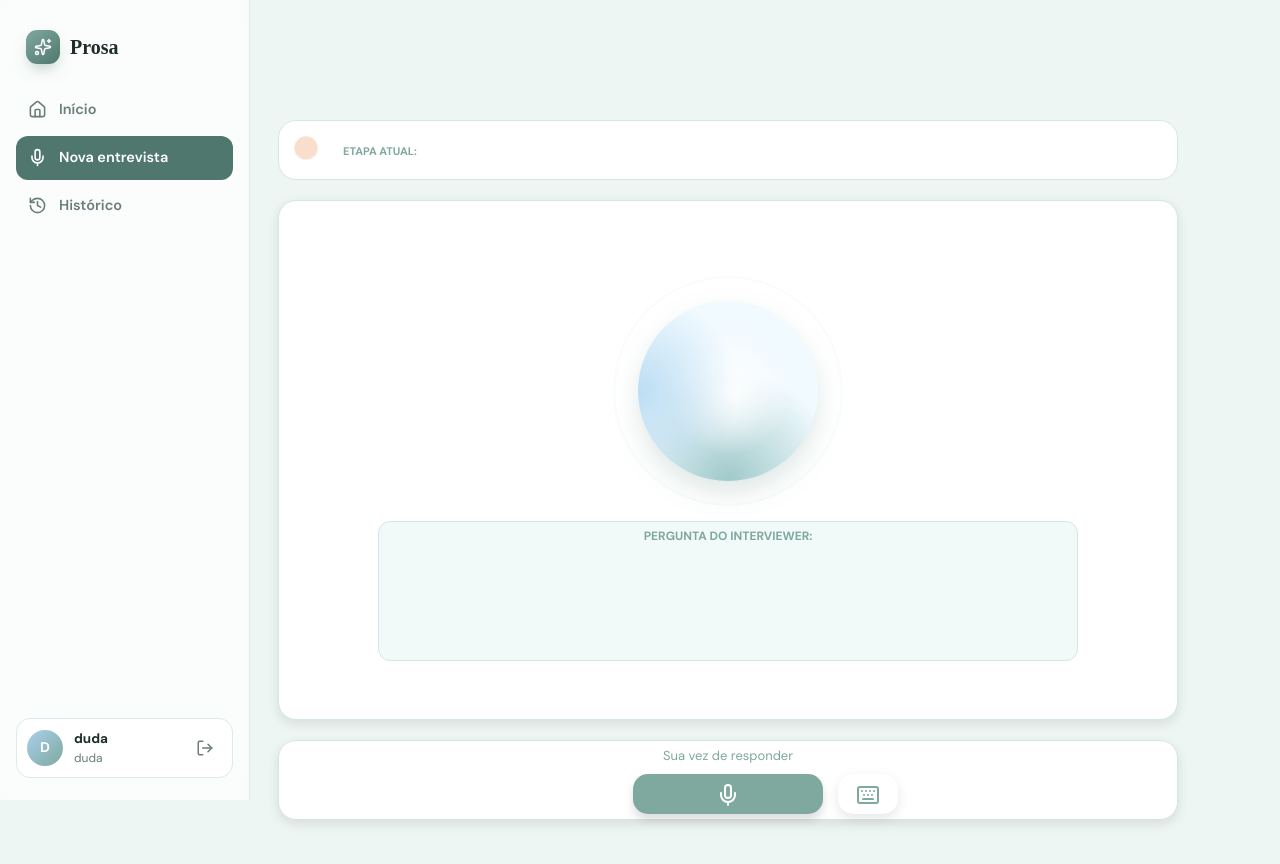
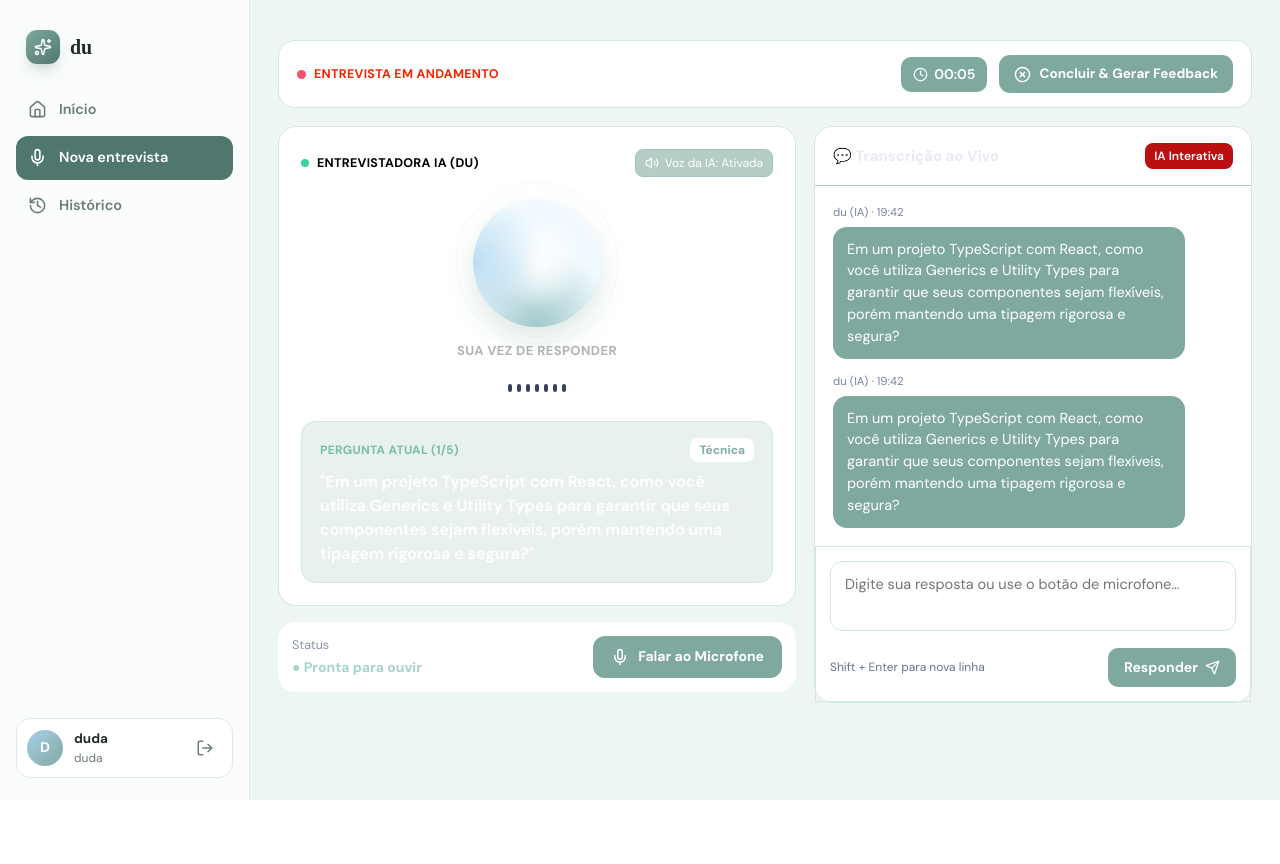
Before and after one commit to joaopaulotr/AEP-ESOFT6SA, a React (Vite) app in the folder frontend/: page /entrevista in a window 1280 px wide. Shown: the top 864 px of the page. After the commit the page ends 800 px from the top, so only its background shows below. Built offline with nearby package versions, Linux system fonts and the light colour scheme; a web font is replaced by a local one.

Commit message:
add interviewer

```diff
--- a/frontend/src/components/SideBar.jsx
+++ b/frontend/src/components/SideBar.jsx
@@ -35,7 +35,7 @@ export default function Sidebar({ children }) {
             <aside style={{ ...style.rail, ...(isMobile ? style.railMobile : {}) }}>
                 <div style={style.brand}>
                     <div style={style.brandMark}><Sparkles size={18} /></div>
-                    {!isMobile && <span style={style.brandName}>Prosa</span>}
+                    {!isMobile && <span style={style.brandName}>du</span>}
                 </div>
 
                <nav style={{
--- a/frontend/src/screens/InterviewScreen.jsx
+++ b/frontend/src/screens/InterviewScreen.jsx
@@ -1,46 +1,67 @@
-import { useState, useRef, useEffect } from "react"
+import { useState, useRef, useEffect } from "react";
 import React from "react";
+import { useNavigate } from "react-router-dom";
 import SideBar from "../components/SideBar";
 import Avatar from "../components/Avatar";
-import Pointer from "../components/Pointer";
-import NavBar from "../components/NavBar";
-import { Mic, Square, Clock, MessageCircle, Check, ArrowRight, Keyboard } from "lucide-react";
+import { Mic, Square, Send, Volume2, XCircle, Clock } from "lucide-react";
 
-const INTERVIEWER = "interviewer";
+const INTERVIEWER = "du";
 
 
+const PERGUNTAS = [
+    { tipo: "Técnica", texto: "Em um projeto TypeScript com React, como você utiliza Generics e Utility Types para garantir que seus componentes sejam flexíveis, porém mantendo uma tipagem rigorosa e segura?" },
+    { tipo: "Técnica", texto: "Como você gerencia estado global em uma aplicação React de médio porte? Compare as abordagens que já usou." },
+    { tipo: "Comportamental", texto: "Conte sobre uma vez em que você teve um desacordo técnico com o time e como chegaram a uma decisão." },
+    { tipo: "Técnica", texto: "Que estratégias você aplica para otimizar performance e evitar re-renderizações desnecessárias?" },
+    { tipo: "Comportamental", texto: "Por que essa vaga faz sentido pra você e o que espera dos próximos anos?" },
+];
 
 export default function InterviewScreen() {
+    const navigate = useNavigate();
     const [gravando, setGravando] = useState(false);
+    const [turno, setTurno] = useState("interviewer");
+    const [idx, setIdx] = useState(0);
+    const [segundos, setSegundos] = useState(0);
+    const [transcricao, setTranscricao] = useState([]);
+    const [texto, setTexto] = useState("");
+
     const mediaRecorderRef = useRef(null);
     const chunksRef = useRef([]);
-    const [falando, setFalando] = useState(false);
-    const [turno, setTurno] = useState("interviewer");
+
+    const atual = PERGUNTAS[idx];
+
+    useEffect(() => {
+        const t = setInterval(() => setSegundos((s) => s + 1), 1000);
+        return () => clearInterval(t);
+    }, []);
 
     useEffect(() => {
         setTurno("interviewer");
-        const timer = setTimeout(() => setTurno("voce"), 3000);
-        return () => clearTimeout(timer);
-    }, []);
+        setTranscricao((prev) => [...prev, { quem: "ia", texto: atual.texto, hora: agora() }]);
+        const t = setTimeout(() => setTurno("voce"), 2600);
+        return () => clearTimeout(t);
+    }, [idx]);
+
+    function agora() {
+        return new Date().toLocaleTimeString("pt-BR", { hour: "2-digit", minute: "2-digit" });
+    }
+    function mmss(s) {
+        const m = String(Math.floor(s / 60)).padStart(2, "0");
+        const seg = String(s % 60).padStart(2, "0");
+        return `${m}:${seg}`;
+    }
+
     async function comecarGravacao() {
         try {
-
             const stream = await navigator.mediaDevices.getUserMedia({ audio: true });
             const recorder = new MediaRecorder(stream);
             chunksRef.current = [];
+            recorder.ondataavailable = (e) => { if (e.data.size > 0) chunksRef.current.push(e.data); };
+            recorder.onstop = () => {
+                stream.getTracks().forEach((t) => t.stop());
 
-
-            recorder.ondataavailable = (e) => {
-                if (e.data.size > 0) chunksRef.current.push(e.data);
+                responder(" Resposta enviada por voz");
             };
-
-
-            recorder.onstop = () => {
-                stream.getTracks().forEach(t => t.stop());
-                const audioBlob = new Blob(chunksRef.current, { type: "audio/webm" });
-                enviarAudio(audioBlob);
-            };
-
             recorder.start();
             mediaRecorderRef.current = recorder;
             setGravando(true);
@@ -54,150 +75,410 @@ export default function InterviewScreen() {
         setGravando(false);
     }
 
-    function enviarAudio(audioBlob) {
-        const url = URL.createObjectURL(audioBlob);
-        new Audio(url).play();
-        setTurno("interviewer");
+    function responder(msg) {
+        const conteudo = (msg ?? texto).trim();
+        if (!conteudo || turno !== "voce") return;
+        setTranscricao((prev) => [...prev, { quem: "voce", texto: conteudo, hora: agora() }]);
+        setTexto("");
+        avancar();
     }
 
-    function tocarFala(audioBlob) {
-        const url = URL.createObjectURL(audioBlob);
-        const audio = new Audio(url);
+    function avancar() {
+        if (idx < PERGUNTAS.length - 1) {
+            setIdx((i) => i + 1);
+        } else {
+            navigate("/feedback");
+        }
+    }
 
-        audio.onplay = () => {
-            setFalando(true);
-        };
-        audio.onended = () => {
-            setFalando(false);
-            setTurno("voce");
-        };
-
-        audio.play();
-    }
+    const ouvindo = turno === "voce" && gravando;
+    const iaFalando = turno === "interviewer";
 
     return (
         <SideBar>
-            <div style={{ display: "flex", flexDirection: "column", alignItems: "center", gap: 20, width: "100%", maxWidth: 900, alignSelf: "flex-start", marginTop: 80, }}>
+            <div style={style.root}>
+                <style>{CSS}</style>
 
-                <div style={style.etapa}>
-                    <Pointer style={{marginTop: 20, marginLeft: 20}}/>
-                    <span style={{ fontFamily: "DM Sans", fontWeight: "bold", fontSize: 11, color: "#7fa89f", marginLeft: 30, marginTop: 10 }}>ETAPA ATUAL: </span>
 
-                </div>
-                <div style={style.painel}>
-                    <Avatar size={180} style={{ marginTop: 100, animation: falando ? "pulsar 0.8s ease-in-out infinite" : "pulsar 4s ease-in-out infinite" }} />
-                    <div style={style.pergunta}>
-                        <span style={{ fontFamily: "DM Sans", fontWeight: "bold", fontSize: 12, color: "#7fa89f" }}>PERGUNTA DO INTERVIEWER: </span>
+                <header style={style.topbar}>
+                    <div style={{ display: "flex", alignItems: "center", gap: 14, flexWrap: "wrap" }}>
+                        <span style={style.recTag}><span className="rec-dot" /> ENTREVISTA EM ANDAMENTO</span>
+
+                    </div>
+                    <div style={{ display: "flex", alignItems: "center", gap: 12 }}>
+                        <span style={style.timer}><Clock size={15} /> {mmss(segundos)}</span>
+                        <button style={style.concluirBtn} onClick={() => navigate("/feedback")}>
+                            <XCircle size={17} /> Concluir & Gerar Feedback
+                        </button>
+                    </div>
+                </header>
+
+
+                <div style={style.row}>
+
+                    <div style={style.colLeft}>
+                        <div style={style.aiPanel}>
+                            <div style={style.panelHead}>
+                                <span style={style.online}><span className="online-dot" /> ENTREVISTADORA IA ({INTERVIEWER.toUpperCase()})</span>
+                                <span style={style.voiceChip}><Volume2 size={14} /> Voz da IA: Ativada</span>
+                            </div>
+
+                            <div style={style.avatarWrap}>
+                                <Avatar size={128} />
+                            </div>
+
+                            <p style={style.status}>
+                                {ouvindo ? "OUVINDO SUA RESPOSTA…" : iaFalando ? `${INTERVIEWER.toUpperCase()} ESTÁ FALANDO…` : "SUA VEZ DE RESPONDER"}
+                            </p>
+
+                            <div style={style.wave}>
+                                {[0, 1, 2, 3, 4, 5, 6].map((i) => (
+                                    <span key={i} className={ouvindo || iaFalando ? "bar on" : "bar"} style={{ animationDelay: `${i * 0.09}s` }} />
+                                ))}
+                            </div>
+
+                            <div style={style.qCard}>
+                                <div style={style.qHead}>
+                                    <span style={style.qLabel}>PERGUNTA ATUAL ({idx + 1}/{PERGUNTAS.length})</span>
+                                    <span style={style.qTipo}>{atual.tipo}</span>
+                                </div>
+                                <p style={style.qTexto}>"{atual.texto}"</p>
+                            </div>
+                        </div>
+
+                        <div style={style.bottomBar}>
+                            <div style={{ flex: 1 }}>
+                                <p style={{ margin: 0, fontSize: 12.5, color: "#8a93ab" }}>Status</p>
+                                <p style={{ margin: "2px 0 0", fontSize: 14, fontWeight: 700, color: "#a7d4cb" }}>● Pronta para ouvir</p>
+                            </div>
+                            <button
+                                style={{ ...style.micBtn, opacity: turno === "voce" ? 1 : 0.5, cursor: turno === "voce" ? "pointer" : "default" }}
+                                disabled={turno !== "voce"}
+                                onClick={gravando ? pararGravacao : comecarGravacao}
+                            >
+                                {gravando ? <Square size={18} fill="#fff" /> : <Mic size={18} />}
+                                <span style={{ lineHeight: 1.1 }}>{gravando ? "Enviar resposta" : "Falar ao Microfone"}</span>
+                            </button>
+                        </div>
                     </div>
 
-                </div>
-                <div style={style.barraInferior}>
-                    <div style={{ display: "flex", flexDirection: "column", alignItems: "center", gap: 8 }}>
-                        <p style={{ fontFamily: "DM Sans", fontSize: 13, color: "#7fa89f", margin: 0 }}>
-                            {turno === "interviewer" ? "O entrevistador está falando…" : "Sua vez de responder"}
-                        </p>
 
-                        <div style={{ display: "flex", position: "relative", flexDirection: "row", alignItems: "center", justifyContent: "center" }}>
-                            <button
-                                onClick={gravando ? pararGravacao : comecarGravacao}
-                                disabled={turno !== "voce"}
-                                style={{
-                                    ...style.microphone,
-                                    transform: gravando ? "scale(1.1)" : "scale(1)",
-                                    backgroundColor: gravando ? "#688b84" : "#7fa89f",
-                                    opacity: turno === "voce" ? 1 : 0.4,
-                                    cursor: turno === "voce" ? "pointer" : "default",
-                                }}
-                            >
-                                {gravando ? (
-                                    <Square size={24} color="#ffffff" fill="#ffffff" />
-                                ) : (
-                                    <Mic size={24} color="#ffffff" />
-                                )}
-                            </button>
-                            <button style={style.teclado}>
-                                <Keyboard size={24} color="#7fa89f" />
-                            </button>
+                    <div style={style.colRight}>
+                        <div style={style.transHead}>
+                            <span style={{ display: "flex", alignItems: "center", gap: 8, fontWeight: 700, color: "#e7eaf3", fontSize: 15 }}>
+                                💬 Transcrição ao Vivo
+                            </span>
+                            <span style={style.pill}>IA Interativa</span>
+                        </div>
+
+                        <div style={style.msgs}>
+                            {transcricao.map((m, i) => (
+                                <div key={i} style={{ alignSelf: m.quem === "ia" ? "flex-start" : "flex-end", maxWidth: "88%" }}>
+                                    <div style={style.msgMeta}>
+                                        {m.quem === "ia" ? `${INTERVIEWER} (IA)` : "Você"} · {m.hora}
+                                    </div>
+                                    <div style={{ ...style.bubble, ...(m.quem === "voce" ? style.bubbleMe : {}) }}>{m.texto}</div>
+                                </div>
+                            ))}
+                        </div>
+
+                        <div style={style.compose}>
+                            <textarea
+                                style={style.textarea}
+                                placeholder="Digite sua resposta ou use o botão de microfone…"
+                                value={texto}
+                                onChange={(e) => setTexto(e.target.value)}
+                                onKeyDown={(e) => { if (e.key === "Enter" && !e.shiftKey) { e.preventDefault(); responder(); } }}
+                            />
+                            <div style={style.composeFoot}>
+                                <span style={{ fontSize: 12, color: "#6a7391" }}>Shift + Enter para nova linha</span>
+                                <button style={style.responderBtn} onClick={() => responder()}>Responder <Send size={15} /></button>
+                            </div>
                         </div>
                     </div>
                 </div>
             </div>
-
         </SideBar>
     );
 }
 
-
+const CSS = `
+@import url('https://fonts.googleapis.com/css2?family=DM+Sans:opsz,wght@9..40,300..700&display=swap');
+.rec-dot{width:9px;height:9px;border-radius:50%;background:#f0526b;animation:pulseRed 1.4s infinite}
+.online-dot{width:8px;height:8px;border-radius:50%;background:#38d39f}
+@keyframes pulseRed{0%{box-shadow:0 0 0 0 rgba(240,82,107,.6)}70%{box-shadow:0 0 0 8px rgba(240,82,107,0)}100%{box-shadow:0 0 0 0 rgba(240,82,107,0)}}
+.bar{width:4px;height:8px;border-radius:99px;background:#39415f}
+.bar.on{background:linear-gradient(#8b7bff,#5aa8ff);animation:wave .9s ease-in-out infinite}
+@keyframes wave{0%,100%{height:8px}50%{height:24px}}
+textarea:focus{outline:none;border-color:#6d5efc !important}
+`;
 
 const style = {
-
-
-    etapa: {
+    root: {
         width: "100%",
-        maxWidth: 900,
-        height: 60,
+        boxSizing: "border-box",
+        fontFamily: "'DM Sans',sans-serif",
+    },
+    topbar: {
+        display: "flex",
+        alignItems: "center",
+        justifyContent: "space-between",
+        gap: 16,
+        flexWrap: "wrap",
         backgroundColor: "#ffffff",
+        borderRadius: 16,
+        border: "1px solid #d1e9e4",
+        padding: "14px 18px",
+        marginBottom: 18,
+    },
+    recTag: {
+        display: "inline-flex",
+        alignItems: "center",
+        gap: 8,
+        color: "#f52500",
+        fontWeight: 700,
+        fontSize: 12.5,
+        letterSpacing: .3,
+    },
+    pill: {
+        fontSize: 12,
+        fontWeight: 600,
+        color: "#ffffff",
+        background: "#bb1010",
+        border: "none",
+        borderRadius: 8,
+        padding: "4px 9px",
+    },
+    timer: {
+        display: "inline-flex",
+        alignItems: "center",
+        gap: 6,
+        color: "#ffffff",
+        background: "#7fa89f",
+        border: "none",
+        borderRadius: 10,
+        padding: "7px 12px",
+        fontWeight: 600,
+        fontSize: 14,
+    },
+    concluirBtn: {
+        display: "inline-flex",
+        alignItems: "center",
+        gap: 8,
+         background: "#7fa89f",
+        color: "#ffffff",
+        border: "none",
+        borderRadius: 11,
+        padding: "9px 15px",
+        fontWeight: 700,
+        fontSize: 13.5,
+        cursor: "pointer",
+    },
+    row: {
+        display: "flex",
+        gap: 18,
+        alignItems: "stretch",
+        flexWrap: "wrap",
+    },
+    colLeft: {
+        flex: "1 1 420px",
+        minWidth: 320,
+        display: "flex",
+        flexDirection: "column",
+        gap: 16,
+    },
+    colRight: {
+        flex: "1 1 340px",
+        minWidth: 300,
+        display: "flex",
+        flexDirection: "column",
+        background: "#ffffff",
+        border: "1px solid #d1e9e4",
         borderRadius: 18,
+    },
+    aiPanel: {
+        background: "#ffffff",
         border: "1px solid #d1e9e4",
-
+        borderRadius: 18,
+        padding: 22,
+        display: "flex",
+        flexDirection: "column",
+        alignItems: "center",
+        gap: 14,
     },
-    painel: {
+    panelHead: {
+        width: "100%",
+        display: "flex",
+        justifyContent: "space-between",
         alignItems: "center",
-        textAlign: "center",
-        flexDirection: "column",
+        flexWrap: "wrap",
+        gap: 8,
+    },
+    online: {
+        display: "inline-flex",
+        alignItems: "center",
+        gap: 8,
+        color: "#000000",
+        fontWeight: 700,
+        fontSize: 12.5,
+        letterSpacing: .3,
+    },
+    voiceChip: {
+        display: "inline-flex",
+        alignItems: "center",
+        gap: 6,
+        fontSize: 12,
+        color: "#ffffff",
+        backgroundColor: "#b5ccc7",
+        border: "1px solid #a0c4c5",
+        borderRadius: 8,
+        padding: "4px 9px",
+    },
+    avatarWrap: {
+        marginTop: 8,
+    },
+    status: {
+        margin: 0,
+        color: "#b2b4b9",
+        fontWeight: 700,
+        fontSize: 13,
+        letterSpacing: .4,
+    },
+    wave: {
         display: "flex",
-        borderRadius: 18,
-        maxWidth: 900,
-        backgroundColor: "#ffffff",
-        height: 520,
-        boxShadow: "0px 4px 12px rgba(0, 0, 0, 0.1)",
+        gap: 5,
+        alignItems: "center",
+        height: 26,
+    },
+    qCard: {
         width: "100%",
+         backgroundColor: "#e8f1ef",
         border: "1px solid #d1e9e4",
-    },
-
-    pergunta: {
-        width: "100%",
-        maxWidth: 700,
-        marginTop: 40,
-        height: "auto",
-        minHeight: 140,
-        backgroundColor: "#f1faf8",
-        border: "1px solid #d1e9e4",
-        borderRadius: 12,
+        borderRadius: 14,
+        padding: "16px 18px",
+        marginTop: 6,
         boxSizing: "border-box",
     },
-    barraInferior: {
-        width: "100%",
-        maxWidth: 900,
-        height: 80,
+    qHead: {
         display: "flex",
-        backgroundColor: "#ffffff",
+        justifyContent: "space-between",
+        alignItems: "center",
+        marginBottom: 8,
+    },
+    qLabel: {
+        color: "#78bda8",
+        fontWeight: 700,
+        fontSize: 12,
+        letterSpacing: .3,
+    },
+    qTipo: {
+        fontSize: 12,
+        fontWeight: 700,
+        color: "#81aca9",
+        background: "#ffffff",
+        border: "none",
+        borderRadius: 8,
+        padding: "3px 9px",
+    },
+    qTexto: {
+        margin: 0,
+        color: "#ffffff",
+        fontSize: 16,
+        lineHeight: 1.5,
+        fontWeight: 600,
+    },
+    bottomBar: {
+        background: "#ffffff",
+        border: "none",
         borderRadius: 18,
-        border: "1px solid #d1e9e4",
+        padding: 14,
         display: "flex",
         alignItems: "center",
-        boxShadow: "0px 4px 12px rgba(0, 0, 0, 0.1)",
-        justifyContent: "center",
+        gap: 14,
+        flexWrap: "wrap",
     },
-    microphone: {
-        width: 190,
-        height: 40,
-
-        borderRadius: 15,
-        boxShadow: "0px 6px 8px rgba(34, 34, 34, 0.15)",
+    micBtn: {
+        display: "inline-flex",
+        alignItems: "center",
+        gap: 9,
+        color: "#fff",
         border: "none",
-        transition: "all 0.2s",
-
+        borderRadius: 12,
+        padding: "12px 18px",
+        fontWeight: 700,
+        fontSize: 14,
+        background: "#7fa89f",
+        flexShrink: 0,
     },
-    teclado: {
-        width: 60,
-        height: 40,
-        marginLeft: 20,
-        borderRadius: 15,
-        boxShadow: "0px 4px 12px rgba(0, 0, 0, 0.1)",
+    transHead: {
+        display: "flex",
+        justifyContent: "space-between",
+        alignItems: "center",
+        padding: "16px 18px",
+        borderBottom: "1px solid #a7caca",
+    },
+    msgs: {
+        flex: 1,
+        minHeight: 320,
+        maxHeight: 520,
+        overflowY: "auto",
+        padding: 18,
+        display: "flex",
+        flexDirection: "column",
+        gap: 14,
+    },
+    msgMeta: {
+        fontSize: 11.5,
+        color: "#7a83a3",
+        marginBottom: 5,
+    },
+    bubble: {
+        background: "#7fa89f",
+        color: "#ffffff",
+        borderRadius: 14,
+        padding: "12px 14px",
+        fontSize: 14.5,
+        lineHeight: 1.5,
+    },
+    bubbleMe: {
+        background: "linear-gradient(135deg,#33306e,#3a2f6b)",
+        border: "1px solid #4a3f86",
+        color: "#efeaff",
+    },
+    compose: {
+       border: "1px solid #d1e9e4",
+        padding: 14,
+    },
+    textarea: {
+        width: "100%",
+        minHeight: 64,
+        resize: "none",
+        background: "#ffffff",
+      border: "1px solid #d1e9e4",
+        borderRadius: 12,
+        padding: "12px 14px",
+        color: "#e7eaf3",
+        fontSize: 14.5,
+        fontFamily: "inherit",
+        boxSizing: "border-box",
+    },
+    composeFoot: {
+        display: "flex",
+        justifyContent: "space-between",
+        alignItems: "center",
+        marginTop: 10,
+    },
+    responderBtn: {
+        display: "inline-flex",
+        alignItems: "center",
+        gap: 7,
+       background: "#7fa89f",
+        color: "#fff",
         border: "none",
-        left: "calc(50% + 90px)",
-        position: "absolute",
-        backgroundColor: "#ffffff",
+        borderRadius: 10,
+        padding: "9px 16px",
+        fontWeight: 700,
+        fontSize: 14,
+        cursor: "pointer",
     },
 };
--- a/frontend/src/screens/WelcomeScreen.jsx
+++ b/frontend/src/screens/WelcomeScreen.jsx
@@ -3,11 +3,12 @@ import React from "react";
 import Avatar from "../components/Avatar";
 import Layout from "../components/Layout";
 import SideBar from "../components/SideBar";
+import Pointer from "../components/Pointer";
 import { useNavigate } from "react-router-dom";
 
 import { Mic, Clock, MessageCircle, Check, ArrowRight } from "lucide-react";
 
-const INTERVIEWER = "interviewer";
+const INTERVIEWER = "du";
 
 export default function WelcomeScreen() {
 
@@ -165,7 +166,7 @@ const style = {
     micButton: {
         width: 400,
         height: 40,
-        marginTop: 30,
+        marginTop: 40,
         backgroundColor: "#ffffff",
         borderRadius: 20,
         border: "1px solid #7fa89f",
```
